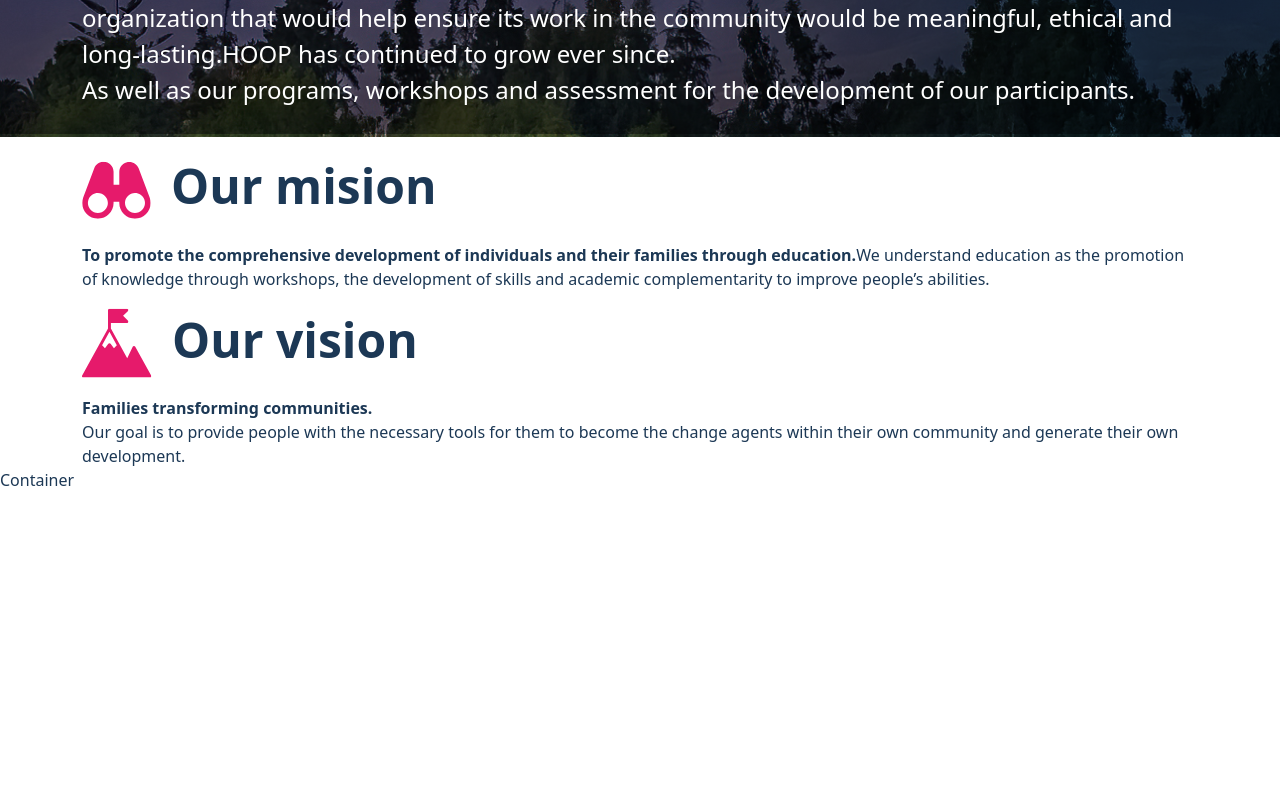
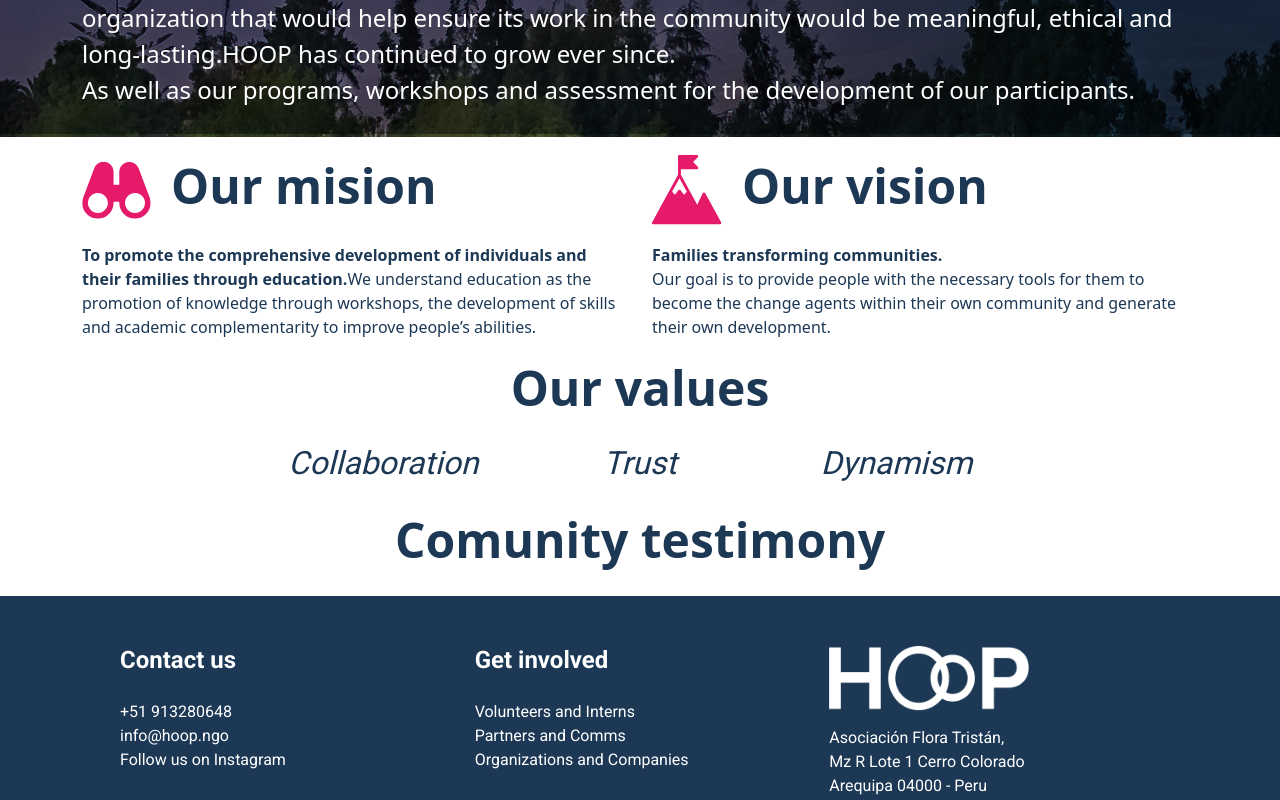
Before and after one commit to fsimizu/hoop_front, a React (Vite) app: page /about-us in a window 1280 px wide. Shown: the part 480-1280 px from the top of the page. Built offline with nearby package versions, Linux system fonts and the light colour scheme.

Commit message:
about us

```diff
--- a/package.json
+++ b/package.json
@@ -10,6 +10,7 @@
     "preview": "vite preview"
   },
   "dependencies": {
+    "bootstrap": "^5.3.0",
     "react": "^18.2.0",
     "react-dom": "^18.2.0",
     "react-router-dom": "^6.12.0"
--- a/src/components/AboutUs/abousUs.css
+++ b/src/components/AboutUs/abousUs.css
@@ -25,9 +25,3 @@
     padding: 0px 50px 50px 50px ;
     margin-top: 100px;
 }
-
-
-/* ROUTE ABOUT US */
-.icon-title{
-    display: flex;
-}
--- a/src/components/AboutUs/index.jsx
+++ b/src/components/AboutUs/index.jsx
@@ -16,9 +16,6 @@ export function AboutUs() {
                     </div>
 
                 </div>
-                {/* <div class="col-12 col-md-6">
-                    <img id="aboutUs__image" src="/images/home/imgAbout.jpg" alt="image about us" />
-                </div> */}
             </div>
         </div>
 )}
--- a/src/routes/aboutUs.jsx
+++ b/src/routes/aboutUs.jsx
@@ -2,6 +2,8 @@ import React from "react";
 import { Container } from "../components/Container";
 import { Footer } from "../components/Footer";
 import { Navbar } from "../components/Navbar";
+import "./routeAboutUs.css"
+
 
 
 export function AboutUs() {
@@ -19,8 +21,9 @@ export function AboutUs() {
                 </div>
             </div>
         </div>
-<div className="container">
-  <div  class="col-6 col-md-12">
+<div className="container our">
+  <div className="row">
+ <div  className="col-12 col-md-6">
     <div className="icon-title">
     <img src="/images/vision_icon1.svg" alt="" />
   <h2>Our mision</h2>
@@ -31,7 +34,7 @@ We understand education as the promotion of knowledge through workshops, the dev
     </div>
   </div>
 
-  <div class="col-6 col-md-12">
+  <div className="col-12 col-md-6">
     <div  className="icon-title">
        <img src="/images/vision_icon2.svg" alt="" />
   <h2>Our vision</h2>
@@ -41,8 +44,31 @@ We understand education as the promotion of knowledge through workshops, the dev
 Our goal is to provide people with the necessary tools for them to become the change agents within their own community and generate their own development.
  </p>
     </div>
+  </div>
+  <div className="row">
+<h2>Our values</h2>
+<div className="col-12 col-md-4">
+<h3>Collaboration</h3>
 </div>
-      <Container />
+<div className="col-12 col-md-4">
+<h3>Trust</h3>
+</div>
+<div className="col-12 col-md-4">
+<h3>Dynamism</h3>
+</div>
+  </div>
+  <div className="row">
+    <h2>Comunity testimony</h2>
+  <div className="col-12 col-md-6">
+
+  </div>
+  <div className="col-12 col-md-6">
+
+  </div>
+  </div>
+
+
+</div>
       <Footer />
     </div>
   );
--- /dev/null
+++ b/src/routes/routeAboutUs.css
@@ -0,0 +1,22 @@
+/* ROUTE ABOUT US */
+.icon-title{
+    display: flex;
+}
+
+.our{
+    display: flex;
+    flex-direction: column;
+    align-items: center;
+}
+
+.our h3{
+    text-align: center;
+    font-style: italic;
+    font-family: Roboto, sans-serif;
+    font-weight: 500;
+    font-size: 32px;
+}
+
+.ourWork__card-content{
+    display: flex;
+}
```
Also changed, not shown: 1 other file (tests, documents, lock files or other folders).
